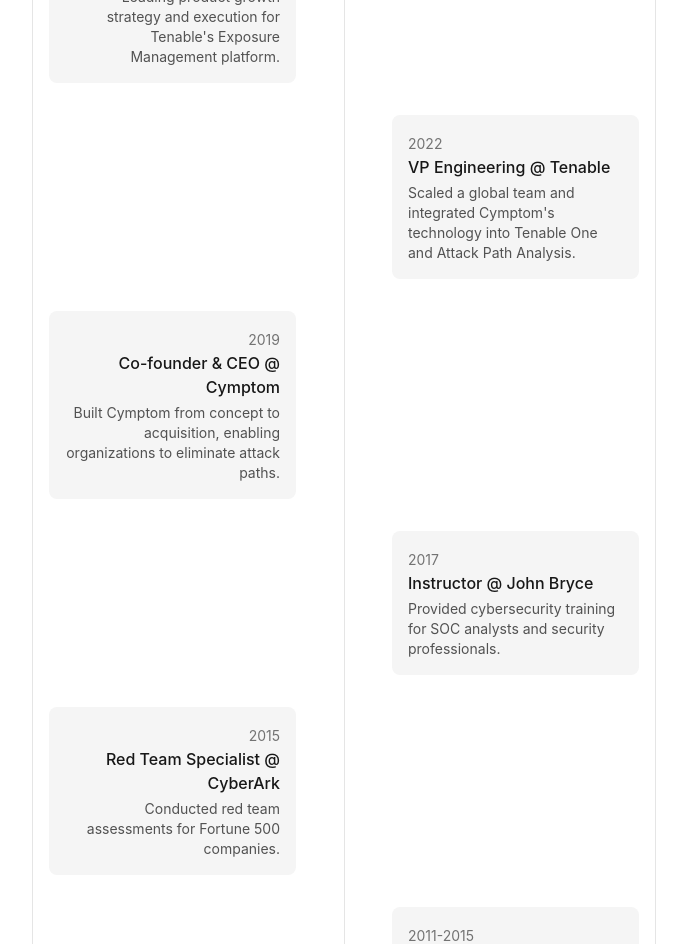
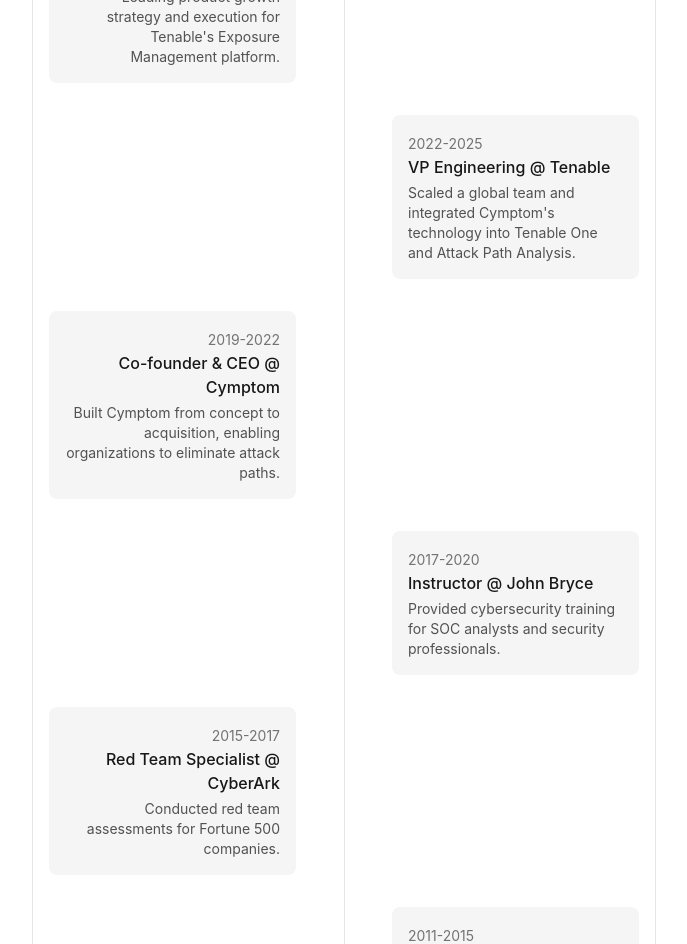
Before and after one commit to MrAnde7son/mrande7son-portfolio, a Next.js app: page / in a window 1280 px wide. Shown: the part 860-1804 px from the top of the page, without its empty margins (296-983 px from the left). Built offline with nearby package versions, Linux system fonts and the light colour scheme.

Commit message:
Update Timeline.tsx

```diff
--- a/app/components/Timeline.tsx
+++ b/app/components/Timeline.tsx
@@ -15,25 +15,25 @@
       'Leading product growth strategy and execution for Tenable\'s Exposure Management platform.',
   },
   {
-    year: '2022',
+    year: '2022-2025',
     title: 'VP Engineering @ Tenable',
     description:
       'Scaled a global team and integrated Cymptom\'s technology into Tenable One and Attack Path Analysis.',
   },
   {
-    year: '2019',
+    year: '2019-2022',
     title: 'Co-founder & CEO @ Cymptom',
     description:
       'Built Cymptom from concept to acquisition, enabling organizations to eliminate attack paths.',
   },
   {
-    year: '2017',
+    year: '2017-2020',
     title: 'Instructor @ John Bryce',
     description:
       'Provided cybersecurity training for SOC analysts and security professionals.',
   },
   {
-    year: '2015',
+    year: '2015-2017',
     title: 'Red Team Specialist @ CyberArk',
     description:
       'Conducted red team assessments for Fortune 500 companies.',
```
